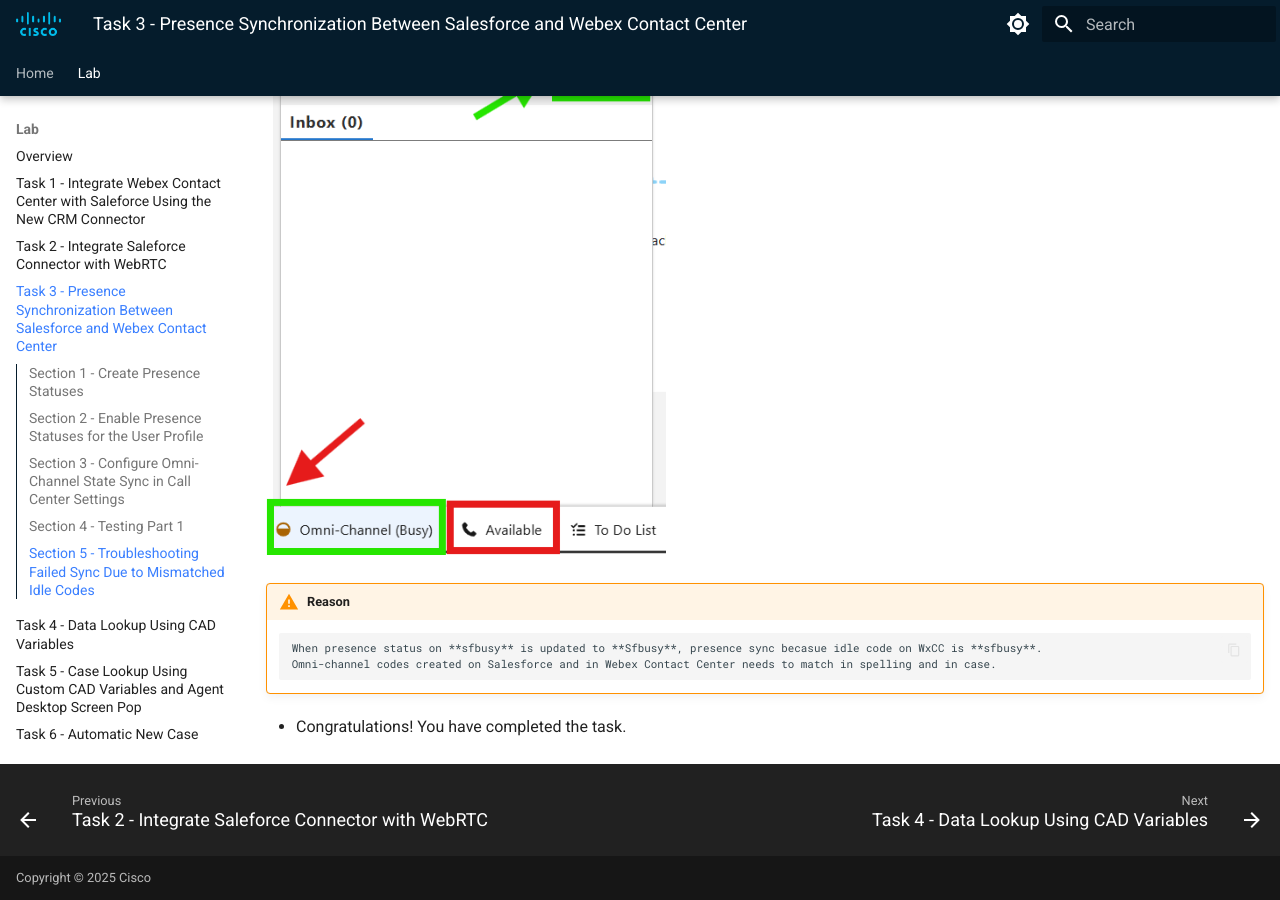
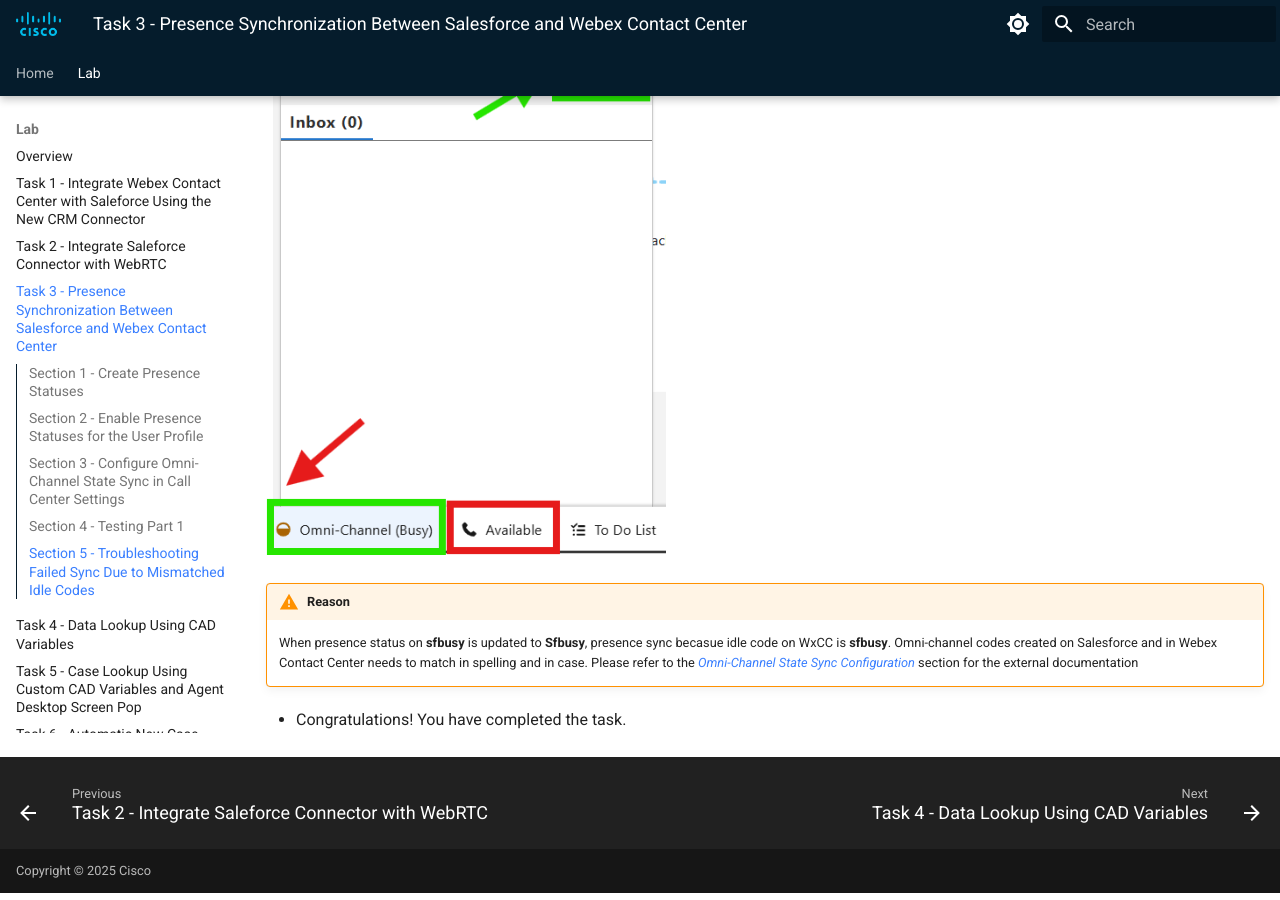
Before and after one commit to WebexCC-SA/LAB-2308, an MkDocs documentation site: the page built from docs/task3.md, in a window 1280 px wide and 900 px high, scrolled down 11285 px. Built offline with MkDocs 1.6.1 and Material for MkDocs 9.7.7, drawn with Linux system fonts in a browser that asks for light colours.

Commit message:
Update task3.md

```diff
--- a/docs/task3.md
+++ b/docs/task3.md
@@ -164,7 +164,8 @@
 ![Nav](./assets/t3s41p4.png){ width="400" }
 
 !!! warning "Reason"
-	    When presence status on **sfbusy** is updated to **Sfbusy**, presence sync becasue idle code on WxCC is **sfbusy**.
-	    Omni-channel codes created on Salesforce and in Webex Contact Center needs to match in spelling and in case.
+    When presence status on **sfbusy** is updated to **Sfbusy**, presence sync becasue idle code on WxCC is **sfbusy**.
+	Omni-channel codes created on Salesforce and in Webex Contact Center needs to match in spelling and in case.
+    Please refer to the [_Omni-Channel State Sync Configuration_](https://help.webex.com/en-us/article/dyidod/Integrate-Webex-Contact-Center-with-Salesforce-(Version-2-New)#reference-template_2cf241c7-ade1-49d6-9582-b38467cb85f4) section for the external documentation
 
 - Congratulations! You have completed the task.
```
